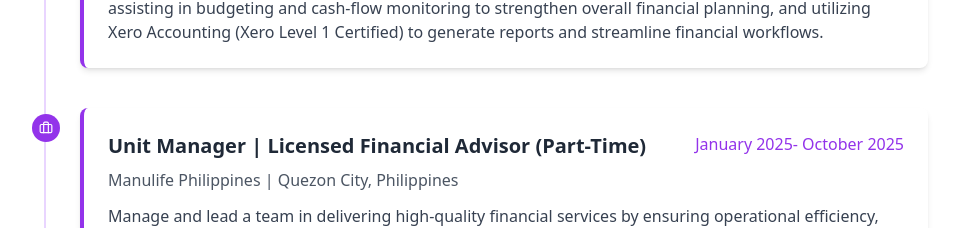
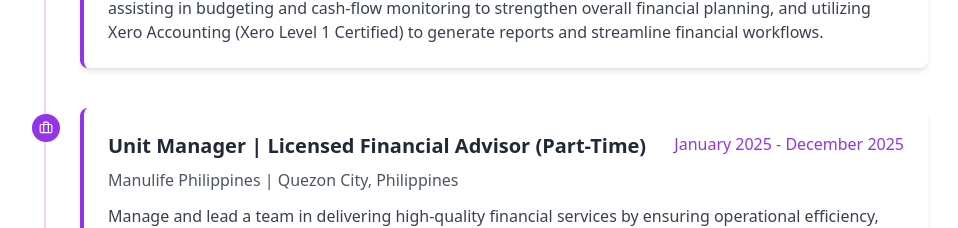
Before and after one commit to notcaramelz/maymauricio, a React (Vite) app: page / in a window 1280 px wide. Shown: the part 3695-3923 px from the top of the page, without its empty margins (160-1118 px from the left). Built offline with nearby package versions, Linux system fonts and the light colour scheme.

Commit message:
date
date manu life

```diff
--- a/src/components/ExperienceSection.tsx
+++ b/src/components/ExperienceSection.tsx
@@ -11,7 +11,7 @@ export const ExperienceSection = () => {
      },{
     title: 'Unit Manager | Licensed Financial Advisor (Part-Time)',
     company: 'Manulife Philippines | Quezon City, Philippines',
-    period: 'January 2025- October 2025',
+    period: 'January 2025 - December 2025',
     description: 'Manage and lead a team in delivering high-quality financial services by ensuring operational efficiency, customer satisfaction, and executing strategic initiatives that drive performance aligned with company goals.'
 
      }, {
```
